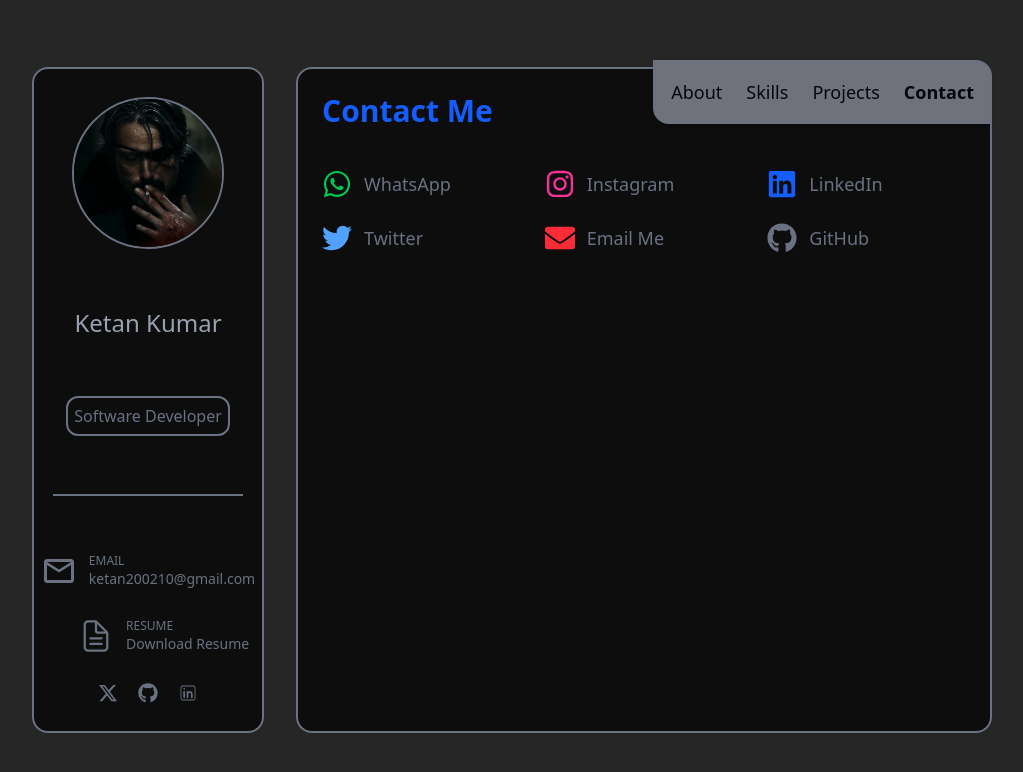
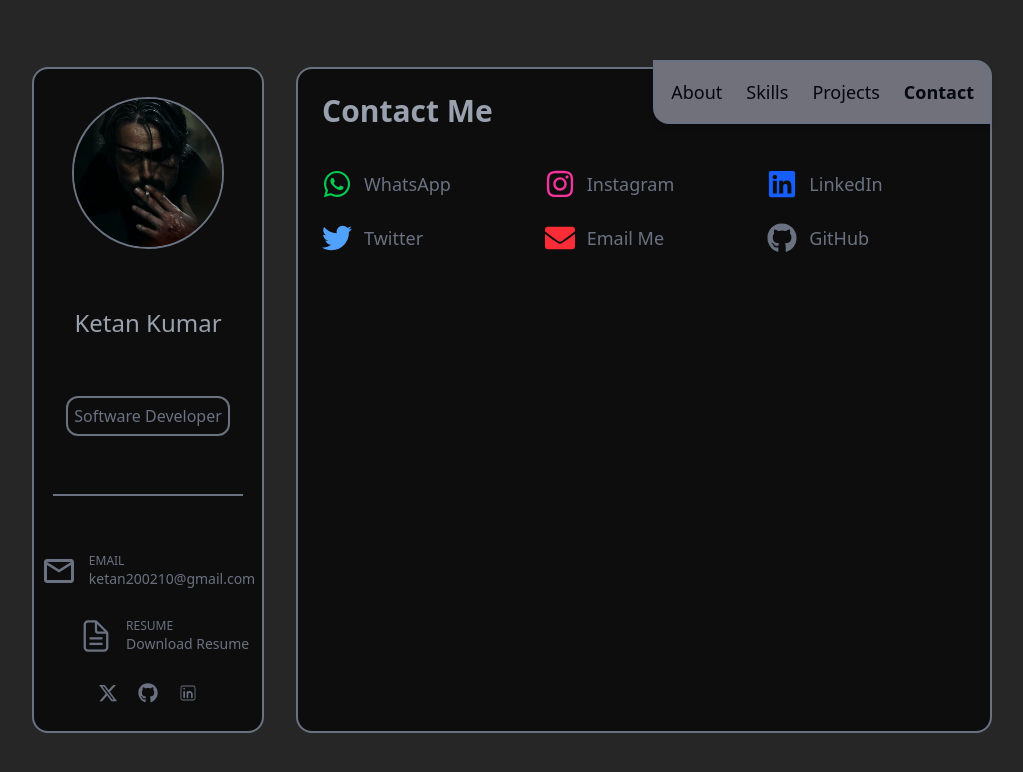
Before and after one commit to ktan-wolf/portfolio, a React (Vite) app: page / in a window 1280 px wide. Both pictures are taken after a click on the button "Contact". Shown: the top 772 px of the page, without its empty margins (128-1151 px from the left). Built offline with nearby package versions, Linux system fonts and the light colour scheme.

Commit message:
contact done

```diff
--- a/src/components/Contact.jsx
+++ b/src/components/Contact.jsx
@@ -4,7 +4,7 @@ import { FaWhatsapp, FaInstagram, FaLinkedin, FaTwitter, FaEnvelope, FaGithub, F
 const Contact = () => {
   return (
     <div className="p-6">
-      <h2 className="text-3xl font-bold text-blue-600 mb-4">Contact Me</h2>
+      <h2 className="text-3xl font-bold text-gray-400 mb-4">Contact Me</h2>
 
       {/* Contact List */}
       <div className="grid grid-cols-2 gap-6 md:grid-cols-3 mt-10">
```
